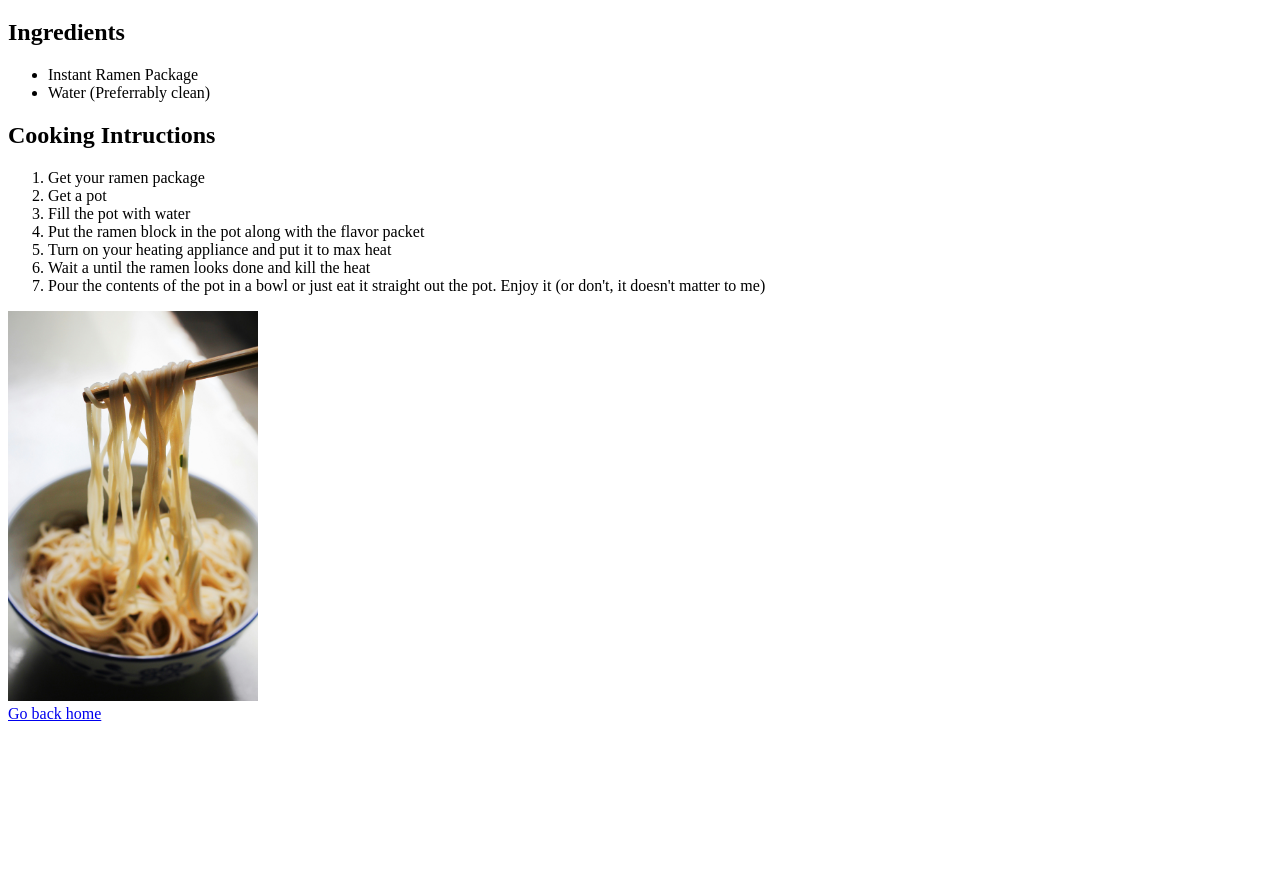
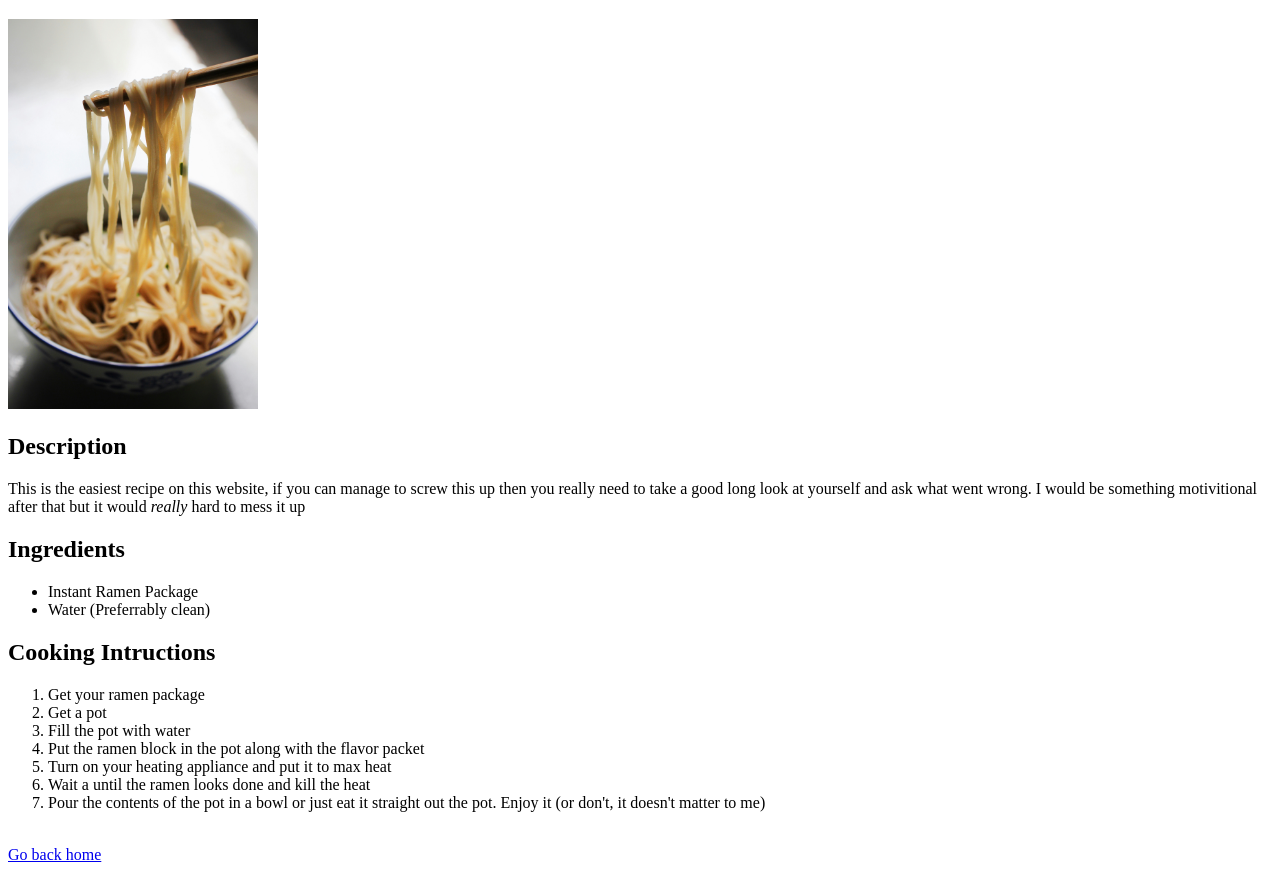
Before and after one commit to McLoyf/Recipe-Website, a plain HTML site: page pages/instantramen.html in a window 1280 px wide. Shown: the part 61-933 px from the top of the page. Before the commit the page ends 800 px from the top, so only its background shows below. Drawn offline with Linux system fonts and the light colour scheme.

Commit message:
Changed Instant Ramen page
-Add description that belittles those who mess up this recipe

Move image to be below h1 title

```diff
--- a/pages/instantramen.html
+++ b/pages/instantramen.html
@@ -7,6 +7,9 @@
 </head>
 <body>
     <h1>Instant Ramen Recipe </h1>
+    <img src="../media/ramen.jpg" alt="Ramen being held by chopsticks" width="250" height="">
+    <h2>Description</h2>
+    <p>This is the easiest recipe on this website, if you can manage to screw this up then you really need to take a good long look at yourself and ask what went wrong. I would be something motivitional after that but it would <em>really</em> hard to mess it up</p>
     <h2>Ingredients</h2>
     <ul>
         <li>Instant Ramen Package</li>
@@ -22,7 +25,6 @@
         <li>Wait a until the ramen looks done and kill the heat</li>
         <li>Pour the contents of the pot in a bowl or just eat it straight out the pot. Enjoy it (or don't, it doesn't matter to me)</li>
     </ol>
-    <img src="../media/ramen.jpg" alt="Ramen being held by chopsticks" width="250" height="">
     <br>
     <a href="../index.html">Go back home</a>
 </body>
```
